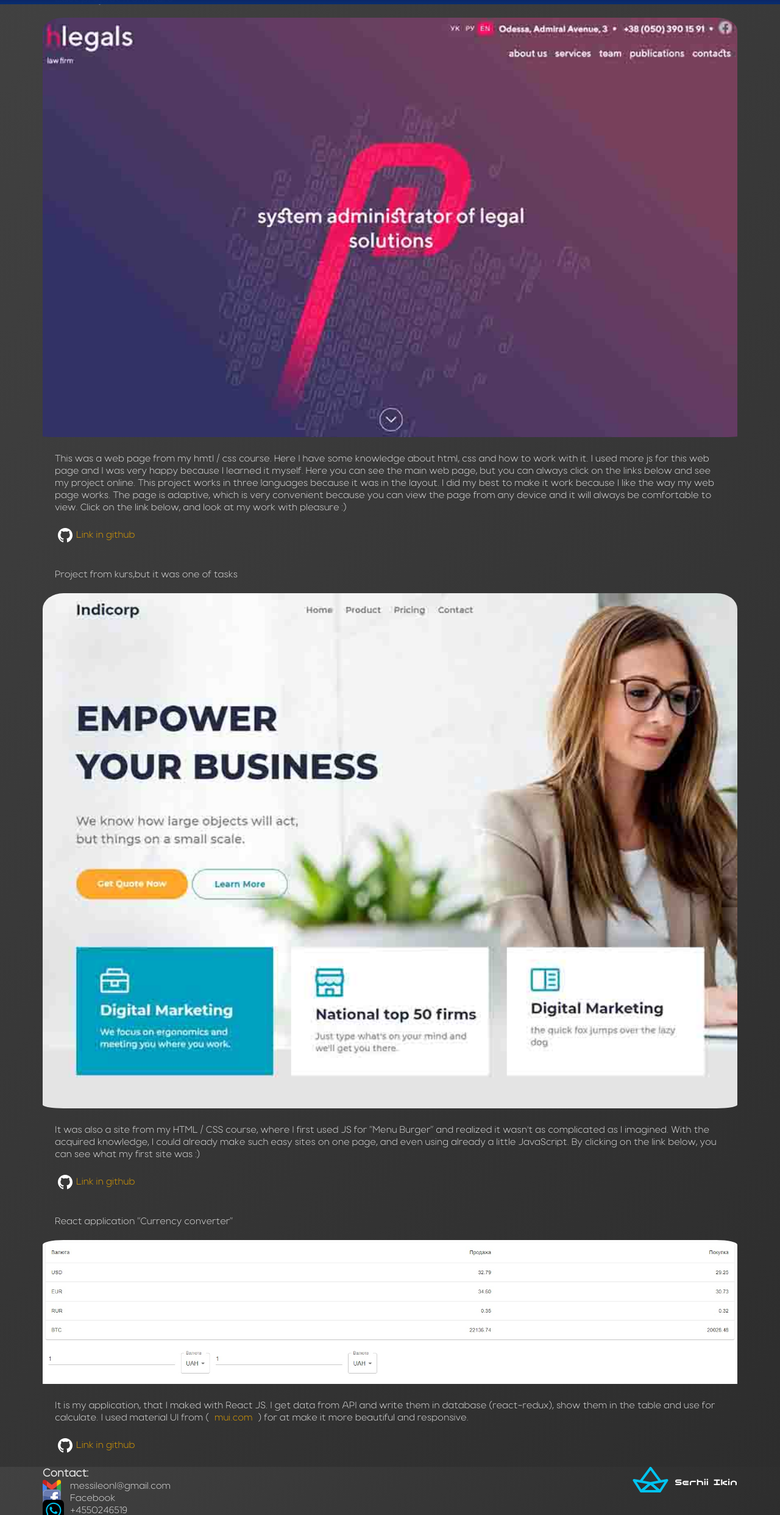
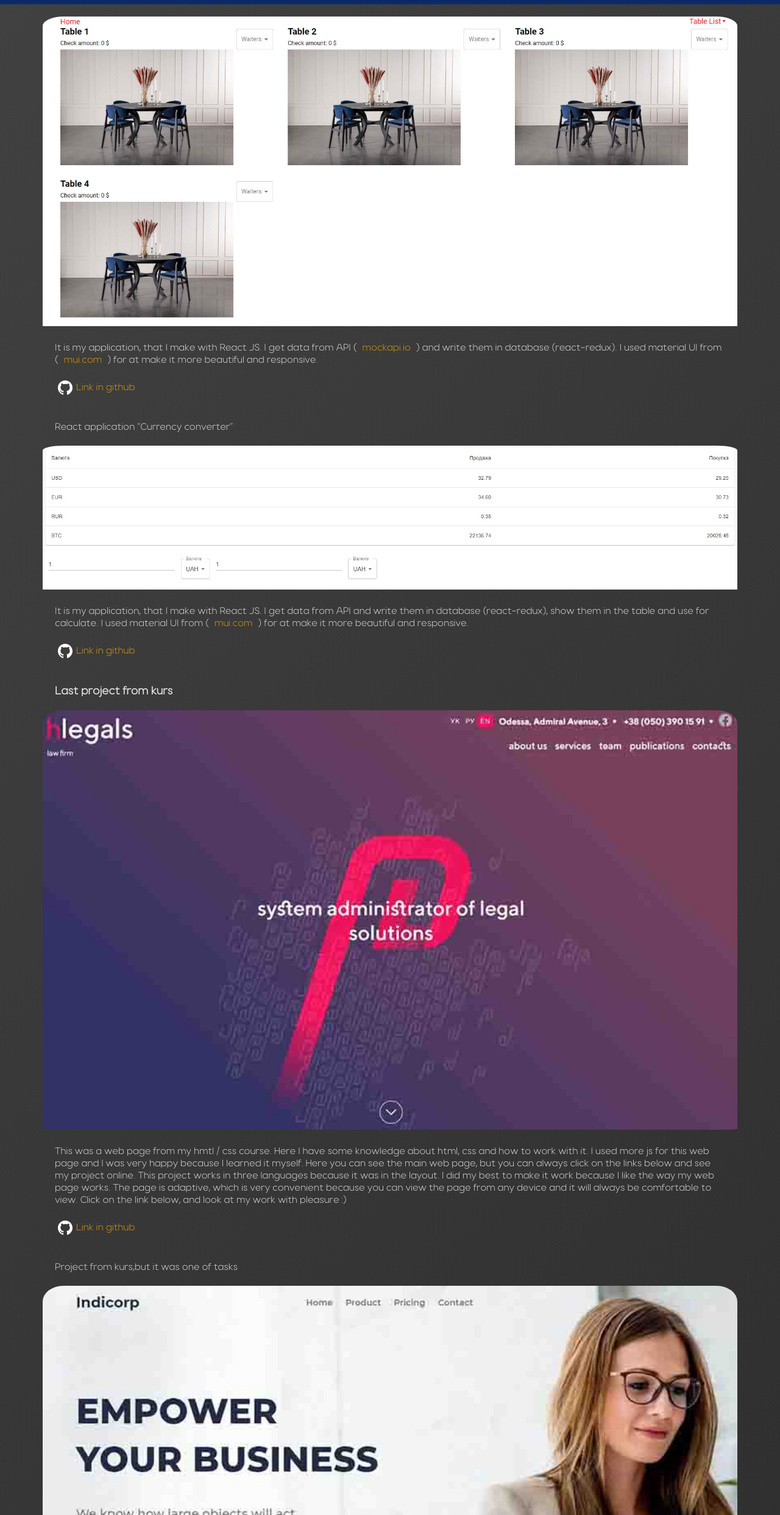
Before and after one commit to SerhiiIkin/Portfolio, a website: page #src/portfolio.html in a window 1280 px wide. Shown: the part 61-2546 px from the top of the page at 61% size. Drawn offline with nearby package versions, Linux system fonts and the light colour scheme; files that its build step writes are made by us from their sources; files whose address does not match are found by name; a web font is replaced by a local one.

Commit message:
add restaurant management

```diff
--- a/#src/portfolio.html
+++ b/#src/portfolio.html
@@ -17,6 +17,18 @@
         <h2>My projects</h2>
         <div class="container">
             <section class="project">
+                <div class="project__title arodora-pro--24-29">React application "Restaurant management"</div>
+                <img class="img-responsive" src="img/ManagementRestaurant.jpg" alt="Restaurant management">
+                <div class="project__text arodora-pro--18-21">It is my  application, that I make  with React JS. I get data from API ( <a  target="_blank" class="link" href="https://mockapi.io/">mockapi.io</a>  ) and write them in database (react-redux). I used material UI from ( <a  target="_blank" class="link" href="https://mui.com/">mui.com</a> ) for at make it more beautiful and responsive.</div>
+                <a target="_blank" aria-label="go to github Restaurant Management " href="https://serhiiikin.github.io/ManagementRestaurant/" class="project__link arodora-pro--18-21">Link in github</a>
+            </section>
+            <section class="project">
+                <div class="project__title arodora-pro--24-29">React application "Currency converter"</div>
+                <img class="img-responsive" src="img/Currency_converter.jpg" alt="Currency converter">
+                <div class="project__text arodora-pro--18-21">It is my  application, that I make  with React JS. I get data from API and write them in database (react-redux), show them in the table and use for calculate. I used material UI from ( <a  target="_blank" class="link" href="https://mui.com/">mui.com</a> ) for at make it more beautiful and responsive.</div>
+                <a target="_blank" aria-label="go to github Currency converter" href="https://serhiiikin.github.io/Currency_converter/" class="project__link arodora-pro--18-21">Link in github</a>
+            </section>
+            <section class="project">
                 <h3 class="project__title arodora-pro--24-29">Last project from kurs</h3>
                 <img src="img/kursus-project-eng.jpg" class="img-responsive" alt="the course project image">
                 <div class="project__text arodora-pro--18-21">This was a web page from my hmtl / css course. Here I have some knowledge about html, css and how to work with it. I used more js for this web page and I was very happy because I learned it myself. Here you can see the main web page, but
@@ -32,12 +44,7 @@
                     a little JavaScript. By clicking on the link below, you can see what my first site was :)</div>
                 <a target="_blank" aria-label="go to github task from kurs" href="https://serhiiikin.github.io/Serhii-Ikin-lesson-13/" class="project__link arodora-pro--18-21">Link in github</a>
             </section>
-            <section class="project">
-                <div class="project__title arodora-pro--24-29">React application "Currency converter"</div>
-                <img class="img-responsive" src="img/Currency_converter.jpg" alt="Currency converter">
-                <div class="project__text arodora-pro--18-21">It is my  application, that I maked  with React JS. I get data from API and write them in database (react-redux), show them in the table and use for calculate. I used material UI from ( <a  target="_blank" class="link" href="https://mui.com/">mui.com</a> ) for at make it more beautiful and responsive.</div>
-                <a target="_blank" aria-label="go to github Currency converter" href="https://serhiiikin.github.io/Currency_converter/" class="project__link arodora-pro--18-21">Link in github</a>
-            </section>
+
         </div>
     </main>
 
```
Also changed, not shown: #src/index.html (+21 -10 lines), SerhiiIkinPortfolio/index.html (+1 -1 lines), SerhiiIkinPortfolio/portfolio.html (+1 -1 lines), #src/img/ManagementRestaurant.jpg (added), SerhiiIkinPortfolio/img/ManagementRestaurant.jpg (added), SerhiiIkinPortfolio/img/ManagementRestaurant.webp (added).
